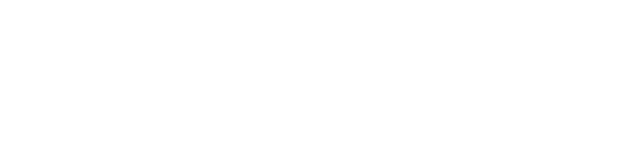
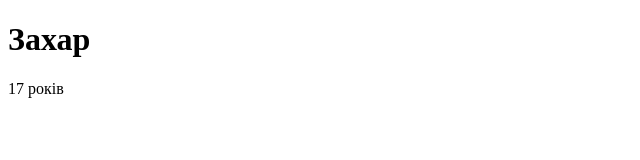
Before and after one commit to Log922/my-first-git-project, a plain HTML site: page index.html in a window 1280 px wide. Shown: the whole page, without its empty margins (0-640 px from the left). Drawn offline with Linux system fonts and the light colour scheme.

Commit message:
Add personal information

```diff
--- a/index.html
+++ b/index.html
@@ -6,6 +6,7 @@
     <title>Document</title>
 </head>
 <body>
-
+    <h1>Захар</h1>
+    <p>17 років</p>
 </body>
 </html>
```
